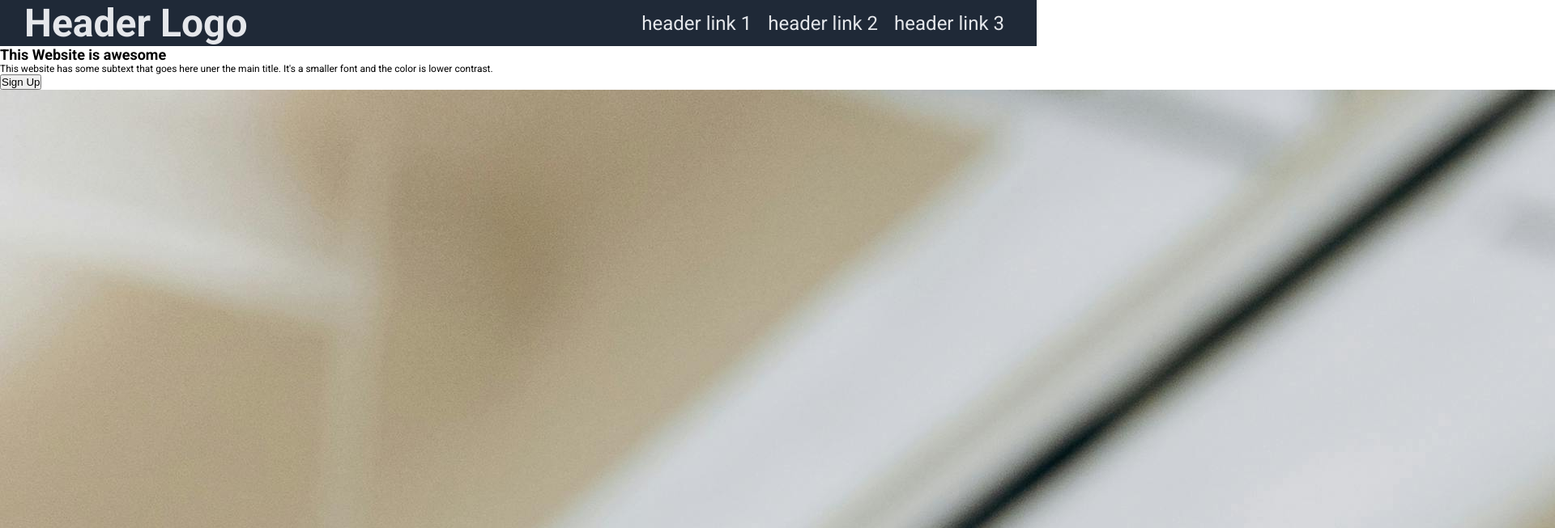
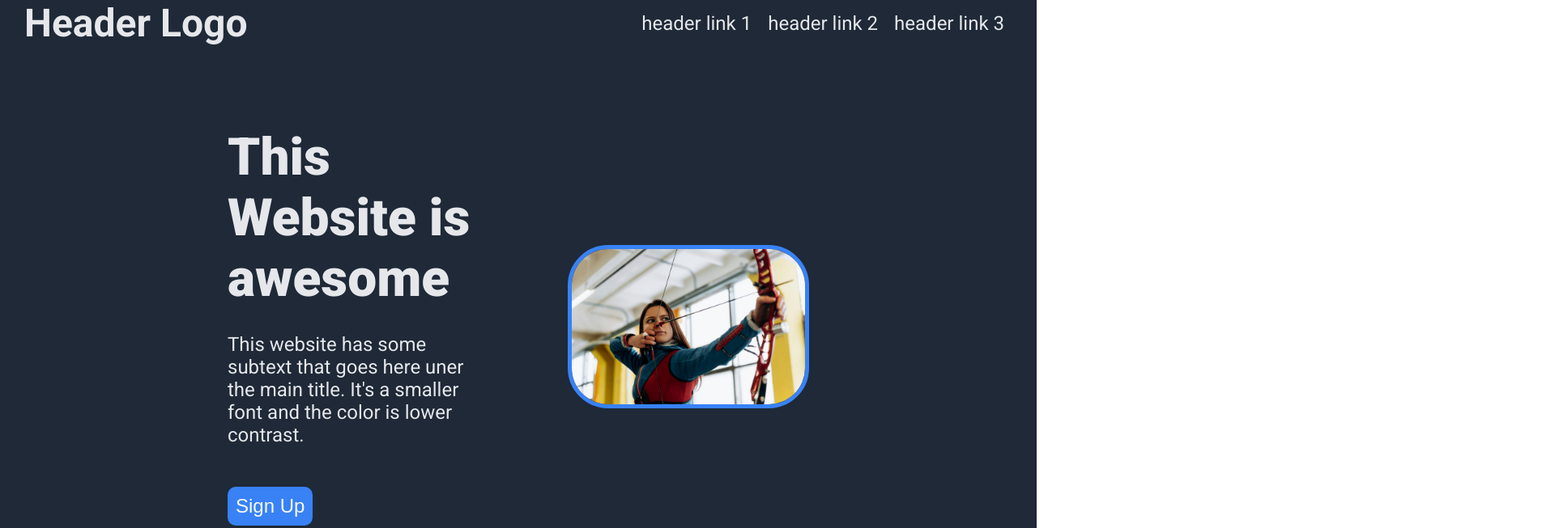
Before and after one commit to pynmash/top-landing-page, a plain HTML site: page index.html in a window 1280 px wide. Shown: the top 653 px of the page at 81% size, 1920 px wide, since content can reach past the window. Drawn offline with Linux system fonts and the light colour scheme.

Commit message:
Add styling to hero section, remove div from around img

```diff
--- a/assets/css/style.css
+++ b/assets/css/style.css
@@ -41,3 +41,44 @@ body {
     margin-right: auto;
 
 }
+#hero {
+    display: flex;
+    justify-content: center;
+    align-items: center;
+    gap: 100px;
+    background-color: #1F2937;
+    color: #f9faf8;
+    padding-top: 100px;
+    padding-bottom: 100px;
+}
+
+#hero h1 {
+    font-weight: 900;
+    font-size: 4rem;
+    margin-bottom: 30px;
+}
+
+#hero {
+    color: #E5E7EB;
+    font-size: 1.5rem;
+}
+
+.left {
+    max-width: 25vw;
+}
+
+.left button {
+    border: none;
+    background-color: #3882F6;
+    font-size: 1.5rem;
+    color: #f9faf8;
+    padding: 10px;
+    border-radius: 10px;
+    margin-top: 50px;
+}
+
+#hero img {
+    max-height: 15vw;
+    border-radius: 50px;
+    border: #3882F6 solid 5px;
+}
--- a/index.html
+++ b/index.html
@@ -28,7 +28,7 @@
   </p>
   <button>Sign Up</button>
 </div>
-  <div class="right"><img src="./assets/images/archer.jpg" alt="an archer"></div>
+  <img src="./assets/images/archer.jpg" alt="an archer">
 </section>
 <section id="info-box"></section>
 <section id="testimonial"></section>
```
